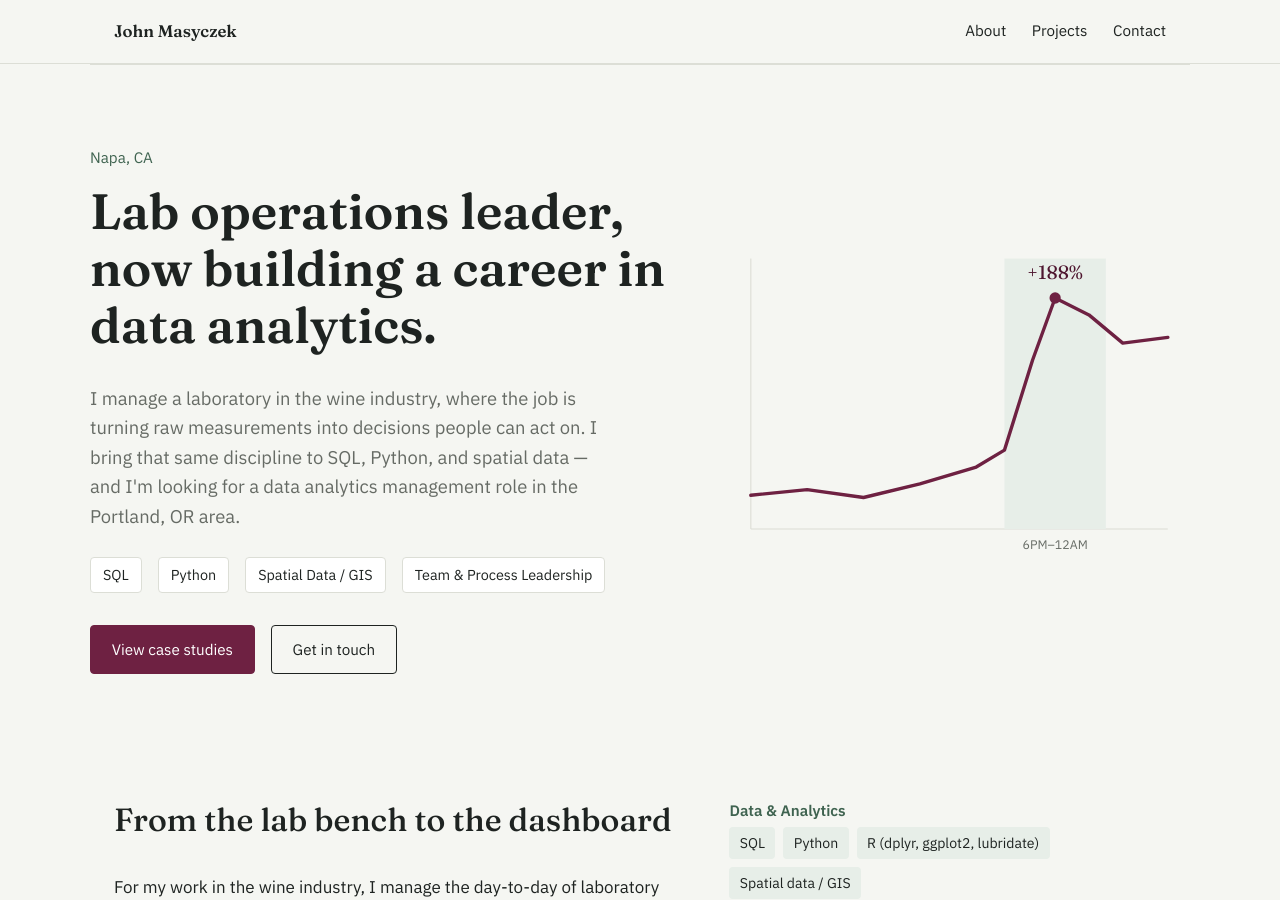
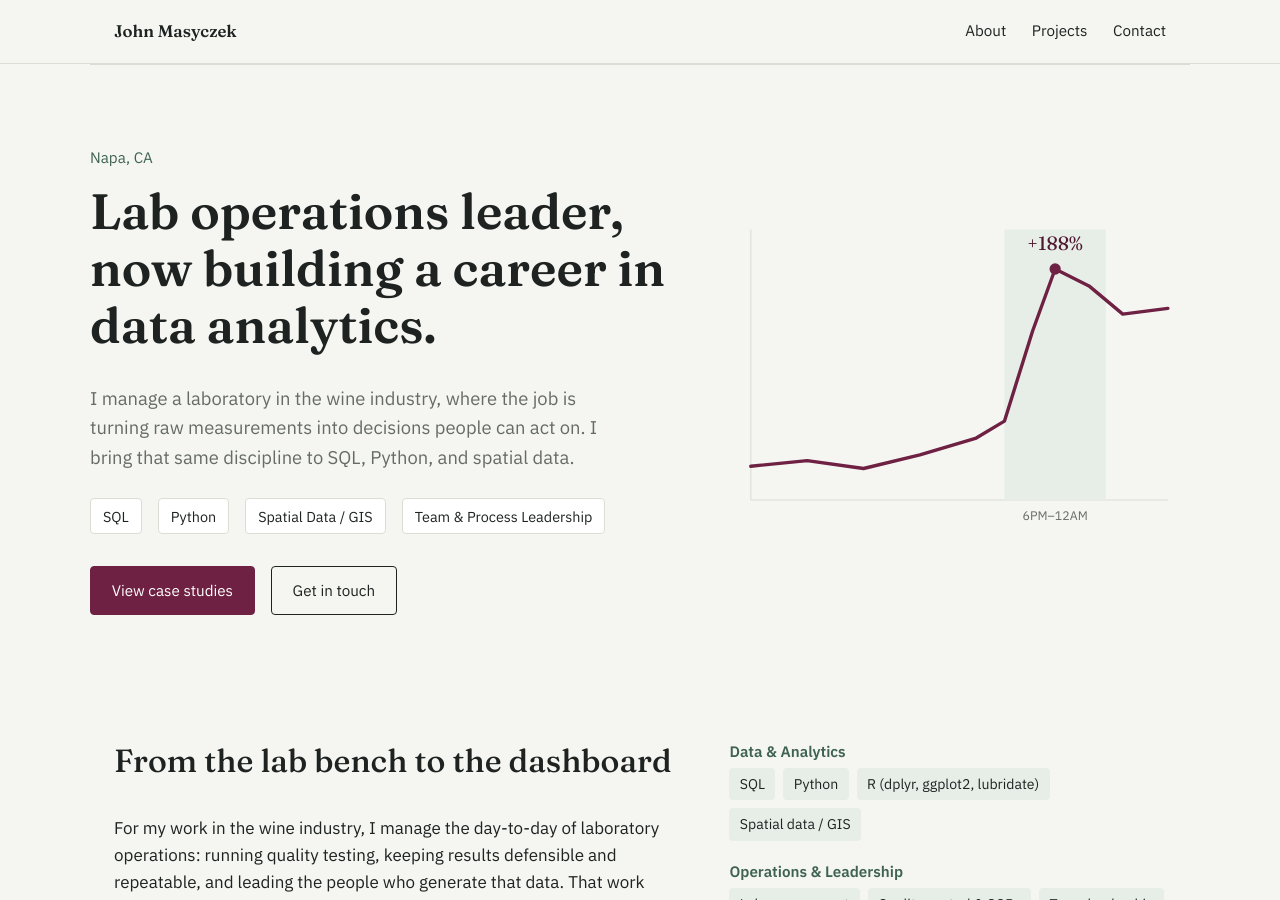
Before and after one commit to Masyczek/portfolio, a Jekyll site: the page built from index.md, in a window 1280 px wide and 900 px high. Built offline with Jekyll 4.4.1, drawn with Linux system fonts in a browser that asks for light colours.

Commit message:
Update index.md

```diff
--- a/index.md
+++ b/index.md
@@ -8,7 +8,7 @@ description: John Masyczek — lab operations leader turned data analyst, pursui
   <div>
     <p class="hero__eyebrow">Napa, CA </p>
     <h1>Lab operations leader, now building a career in data analytics.</h1>
-    <p class="hero__lede">I manage a laboratory in the wine industry, where the job is turning raw measurements into decisions people can act on. I bring that same discipline to SQL, Python, and spatial data — and I'm looking for a data analytics management role in the Portland, OR area.</p>
+    <p class="hero__lede">I manage a laboratory in the wine industry, where the job is turning raw measurements into decisions people can act on. I bring that same discipline to SQL, Python, and spatial data.</p>
     <ul class="hero__facts">
       <li>SQL</li>
       <li>Python</li>
```
